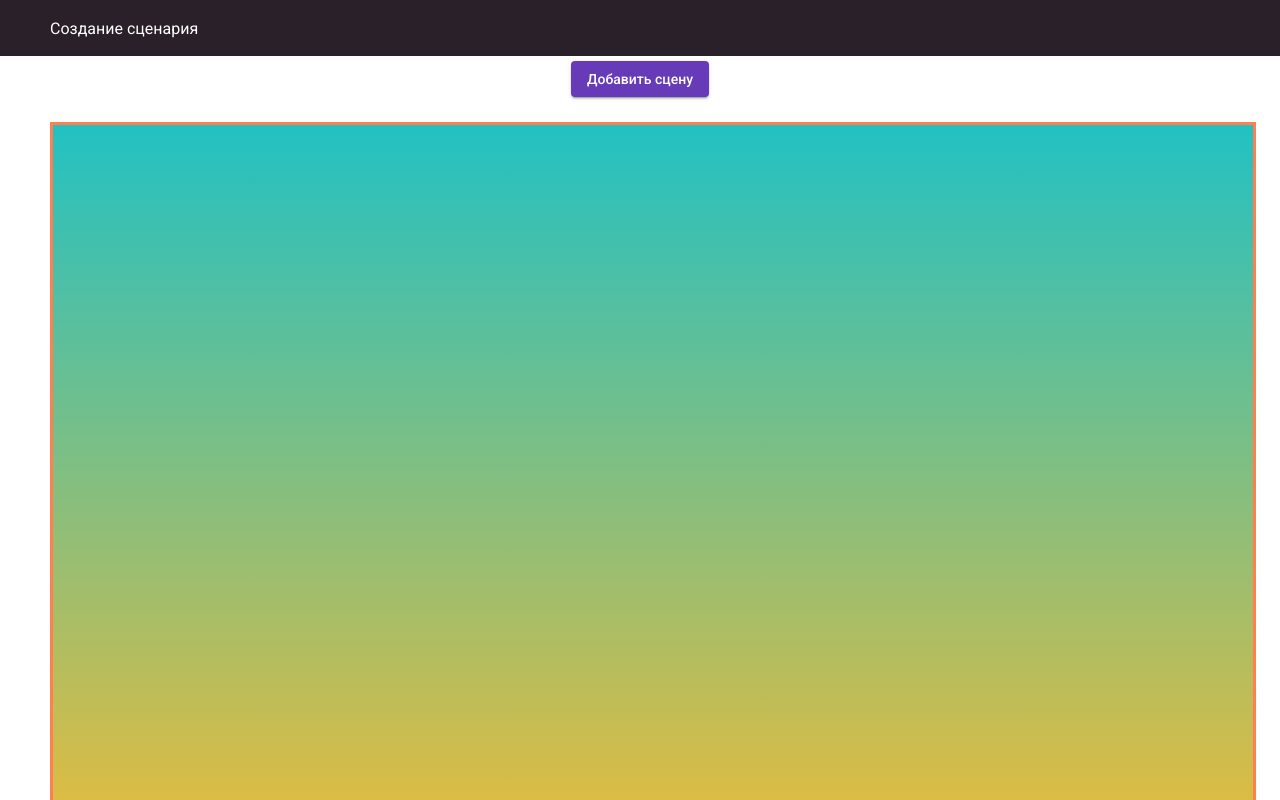
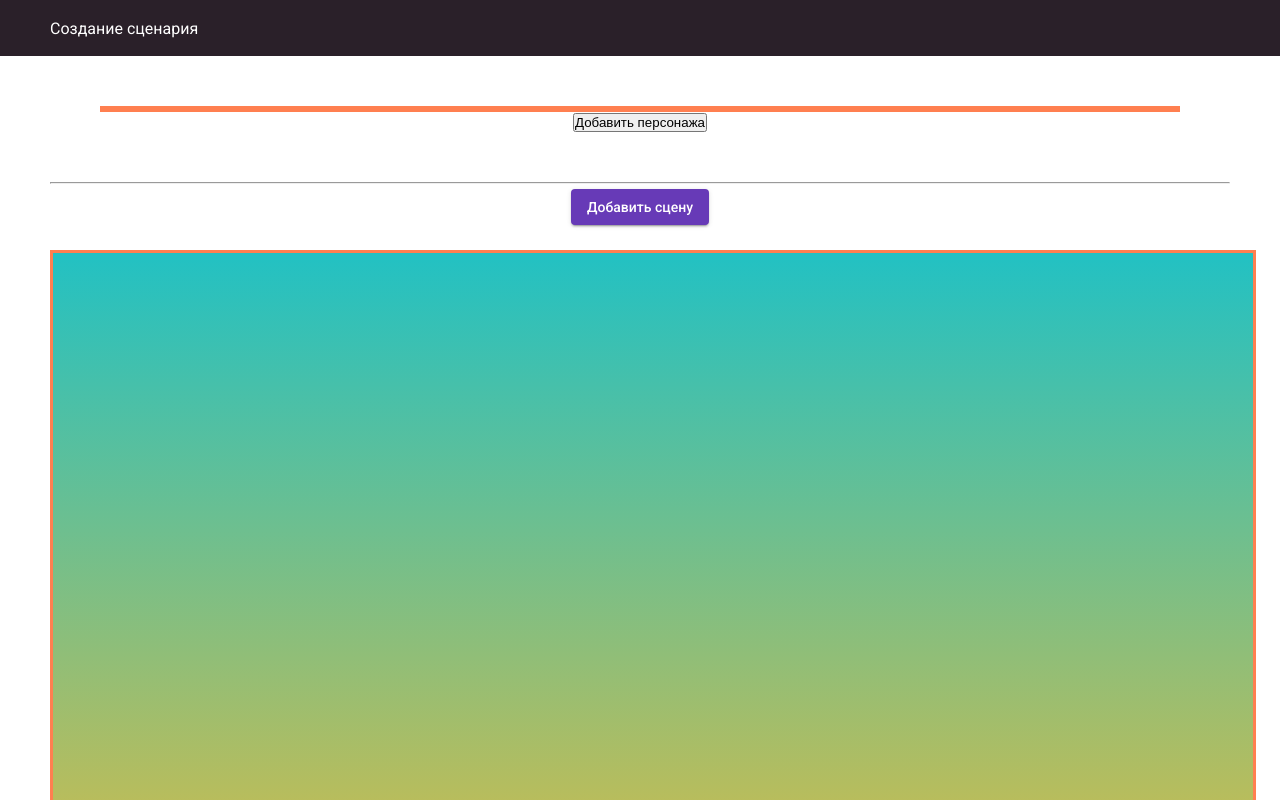
Before and after one commit to Alexandr32/SceneConstructor, an Angular app in the folder scene-constructor/: page / in a window 1280 px wide. Shown: the top 800 px of the page. Built offline with nearby package versions, Linux system fonts and the light colour scheme.

Commit message:
Панель персонажей

```diff
--- a/scene-constructor/src/app/editor/editor.component.html
+++ b/scene-constructor/src/app/editor/editor.component.html
@@ -1,4 +1,24 @@
 <div class="editor">
+
+  <div class="editor__players">
+    <div class="editor__players__players-list editor__border">
+      <div
+        class="editor__player-box editor__border"
+        *ngFor="let player of players">
+        <div>{{player.name}}</div>
+        <button (click)="onClickEditPlayer(player)">Редактировать</button>
+        <button (click)="onClickDeletePlayer(player)">Удалить</button>
+      </div>
+    </div>
+
+    <div class="editor__players__btn-add">
+      <button
+        *ngIf="players.length < 4"
+        (click)="addNewPlayer()">Добавить персонажа</button>
+    </div>
+  </div>
+
+  <hr>
 
   <div #working class="editor__working-space">
 
@@ -20,7 +40,7 @@
     <canvas #canvas
             width="1200"
             height="800"
-            class="editor__working-space__canvas"
+            class="editor__working-space__canvas editor__border"
             (click)="onClickWorkingSpace()"></canvas>
 
   </div>
--- a/scene-constructor/src/app/editor/editor.component.ts
+++ b/scene-constructor/src/app/editor/editor.component.ts
@@ -5,6 +5,8 @@ import {MatDialog} from '@angular/material/dialog';
 import {EditSceneDialogComponent} from '../edit-scene-dialog/edit-scene-dialog.component';
 import {Answer} from '../models/answer.model';
 import {Coordinate} from '../models/coordinate.model';
+import {Player} from '../models/player.model';
+import {v4 as uuidv4} from 'uuid';
 
 @Component({
   selector: 'app-editor',
@@ -14,6 +16,7 @@ import {Coordinate} from '../models/coordinate.model';
 export class EditorComponent implements OnInit, AfterViewInit {
 
   scenes: Scene[] = [];
+  players: Player[] = []
 
   @ViewChild('working', {static: true})
   working: ElementRef<HTMLDivElement>;
@@ -63,6 +66,30 @@ export class EditorComponent implements OnInit, AfterViewInit {
 
     this.renderLine()
     console.log('EditorComponent: ngAfterViewInit');
+  }
+
+  addNewPlayer() {
+
+    if(this.players.length > 3) {
+      return
+    }
+
+    const id =  uuidv4();
+    const title = 'Новый персонаж'
+    const  description = 'Описание нового персонажа'
+
+    const player = new Player(id, title, description)
+
+    this.players.push(player)
+  }
+
+  onClickEditPlayer(player: Player) {
+
+  }
+
+  onClickDeletePlayer(player: Player) {
+    const index = this.players.indexOf(player)
+    this.players.splice(index, 1)
   }
 
   openEditDialog(scene: Scene): void {
--- /dev/null
+++ b/scene-constructor/src/app/models/player.model.ts
@@ -0,0 +1,8 @@
+export class Player {
+  constructor(
+    public id: String,
+    public name: String,
+    public description: String
+  ) {
+  }
+}
--- a/scene-constructor/src/styles.scss
+++ b/scene-constructor/src/styles.scss
@@ -119,7 +119,14 @@ body { margin: 0; font-family: Roboto, "Helvetica Neue", sans-serif; }
 .editor__working-space__canvas {
   background: rgb(34,193,195);
   background: linear-gradient(180deg, rgba(34,193,195,1) 0%, rgba(253,187,45,1) 100%);
-  border: solid coral;
+}
+
+.editor__player-box {
+  margin: 5px;
+}
+
+.editor__players__btn-add {
+  text-align: center;
 }
 
 .scene {
@@ -175,10 +182,23 @@ body { margin: 0; font-family: Roboto, "Helvetica Neue", sans-serif; }
   height: 24px;
 }
 
+.editor__players {
+  margin: 50px;
+
+}
+
+.editor__border {
+  border: solid coral;
+}
+
+.editor__players__players-list {
+  display: flex;
+  justify-content: center;
+}
+
 // Предупреждение что у элемента нет связи
 .scene__box__btn-warning {
   background: red;
-
 }
 
 .svg-line {
```
